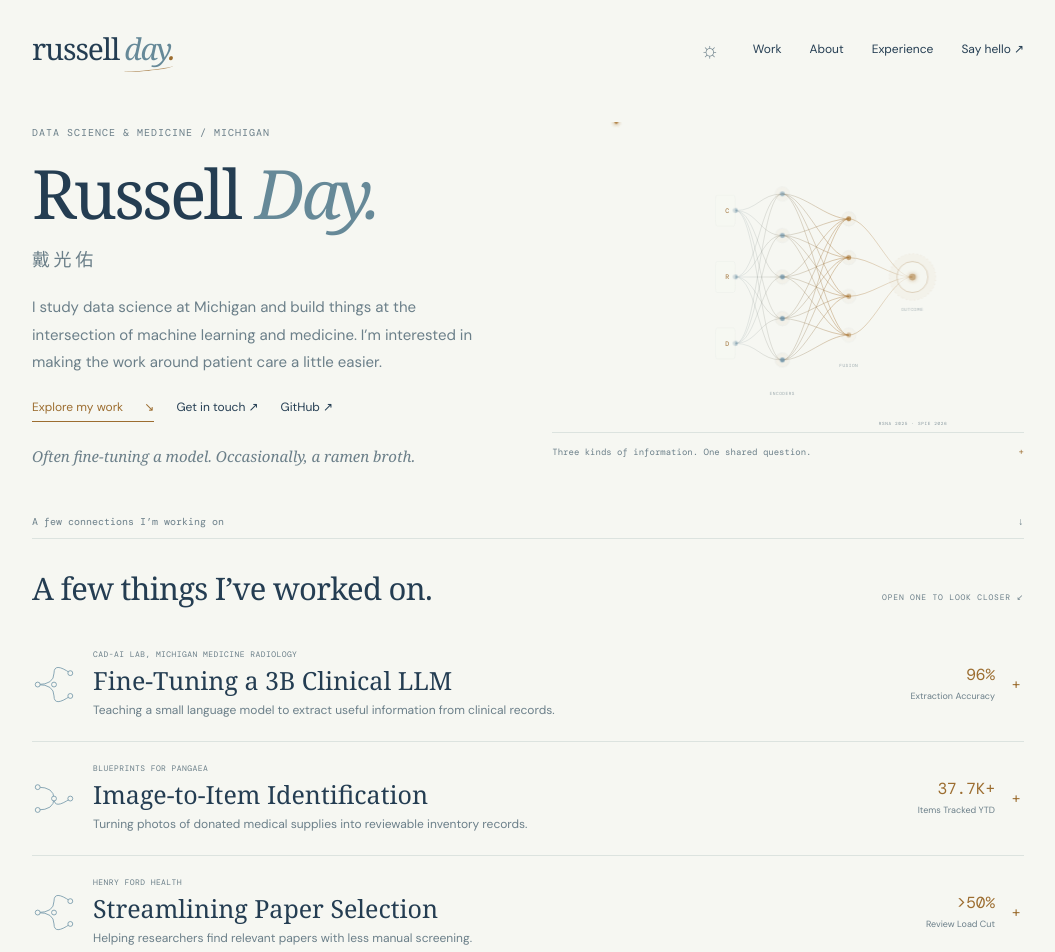
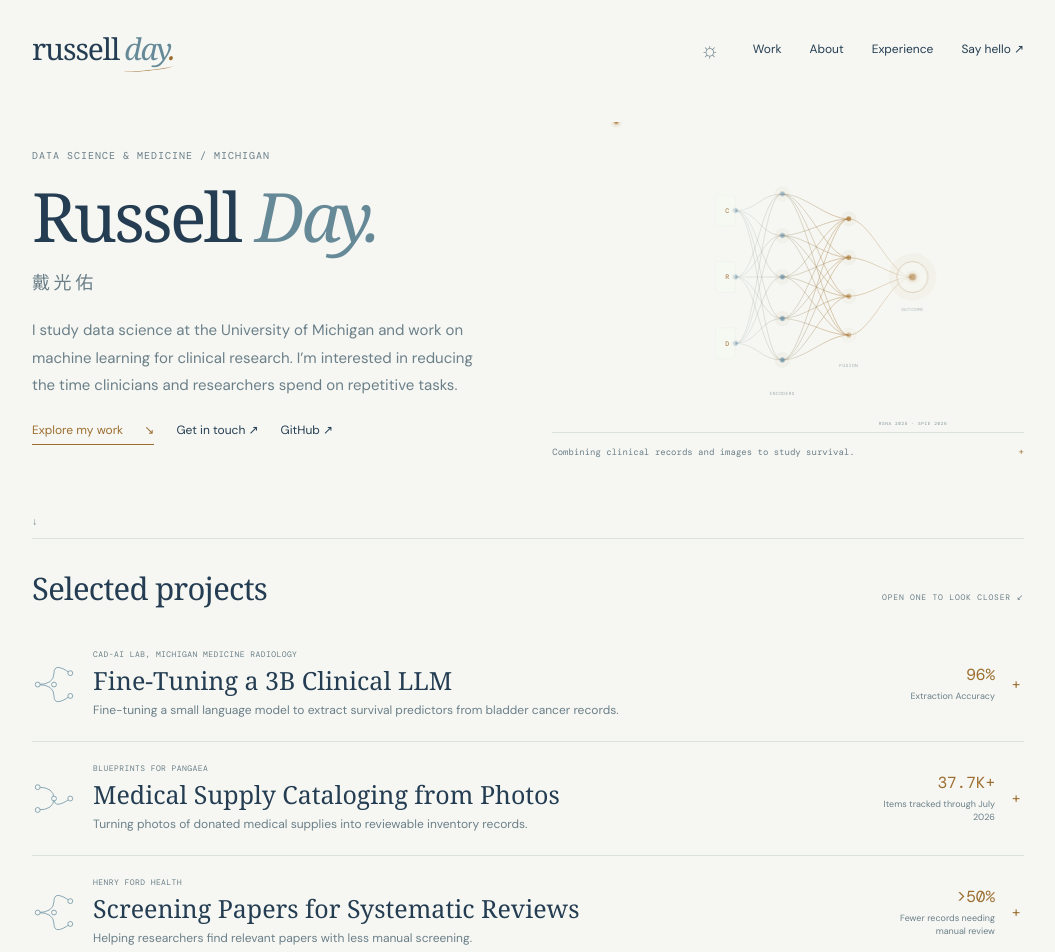
Before and after one commit to Russell-Day/russell-day.github.io, a React (Vite) app: page / in a window 1280 px wide. Shown: the top 952 px of the page, without its empty margins (112-1167 px from the left). Built offline with nearby package versions, Linux system fonts and the light colour scheme; a web font is replaced by a local one.

Commit message:
Plainer wording for experience and project lines (approved 2026-09-24)
Done with Claude Opus 5.5

```diff
--- a/src/components/DaylightContent.tsx
+++ b/src/components/DaylightContent.tsx
@@ -3,12 +3,11 @@ import type { Project, ExperienceItem } from './types';
 
 const featured = [0, 3, 1];
 const annotations: Record<string, string> = {
-  [projects[0].title]: 'The interesting part: testing how far a small model can go on a very specific task. The 96% figure is extraction accuracy in this study, not a general clinical accuracy claim.',
   [projects[3].title]: 'A photo is a much easier starting point than an empty spreadsheet. The workflow turns incoming donations into records that the team can review.',
   [projects[1].title]: 'The goal is less repetitive screening. Reviewers still get to inspect the decisions and resolve borderline papers.',
 };
 const shortDescriptions: Record<string, string> = {
-  [projects[0].title]: 'Teaching a small language model to extract useful information from clinical records.',
+  [projects[0].title]: 'Fine-tuning a small language model to extract survival predictors from bladder cancer records.',
   [projects[3].title]: 'Turning photos of donated medical supplies into reviewable inventory records.',
   [projects[1].title]: 'Helping researchers find relevant papers with less manual screening.',
 };
@@ -31,14 +30,14 @@ function ProjectEntry({ project, index }: { project: Project; index: number }) {
 }
 
 export function DaylightWork() {
-  return <section id="work" className="daylight-work"><div className="compact-section-heading"><h2>A few things I’ve worked on.</h2><span className="eyebrow">Open one to look closer ↙</span></div>
+  return <section id="work" className="daylight-work"><div className="compact-section-heading"><h2>Selected projects</h2><span className="eyebrow">Open one to look closer ↙</span></div>
     {featured.map((index, i) => <ProjectEntry key={projects[index].title} project={projects[index]} index={i} />)}
     <details className="work-archive"><summary>Four more projects <span aria-hidden="true">↗</span><span className="archive-preview">Medical imaging, inventory, pricing & population health</span></summary><div>{projects.filter((_, i) => !featured.includes(i)).map((project, i) => <ProjectEntry key={project.title} project={project} index={i} />)}</div></details>
   </section>;
 }
 
 export function DaylightAbout() {
-  return <section id="about" className="daylight-about"><div className="daylight-portrait"><img src={profileImage} alt="Russell Day" loading="lazy" /><span>Hi, I’m Russell.</span></div><div><span className="eyebrow">A little more about me</span><h2>There’s a person behind the models.</h2><p>I study Data Science at Michigan, with a minor in Business and a premedical focus. I’m interested in building tools that make clinicians’ work easier, so they can spend more time with their patients.</p><p>I also like figuring out what I can run on my own hardware. My helper is called <span className="personal-word">Tedi</span>.</p><details className="personal-footnote"><summary>Tedi? Teddy? <span aria-hidden="true">+</span></summary><p>Tedi is my helper. Teddy is my small, fluffy, very hyper dog. Ollie, my other dog, is much more composed.</p></details><p className="daylight-offline">Away from the keyboard: probably working on a ramen broth.</p></div></section>;
+  return <section id="about" className="daylight-about"><div className="daylight-portrait"><img src={profileImage} alt="Russell Day" loading="lazy" /><span>Hi, I’m Russell.</span></div><div><h2>A little about me.</h2><p>Alongside my data science major, I’m pursuing a minor in business and a premedical track.</p><p>I also like figuring out what I can run on my own hardware. I’m building <span className="personal-word">Tedi</span>, a personal assistant that helps me organize my schedule, email, and tasks.</p><details className="personal-footnote"><summary>Tedi? Teddy? <span aria-hidden="true">+</span></summary><p>Tedi is the assistant. Teddy is my small, fluffy, very hyper dog. Ollie, my other dog, is much more composed.</p></details><p className="daylight-offline">Away from the keyboard: probably working on a ramen broth.</p></div></section>;
 }
 
 function Role({ item }: { item: ExperienceItem }) {
--- a/src/components/NetworkStudy.tsx
+++ b/src/components/NetworkStudy.tsx
@@ -33,7 +33,7 @@ export default function NetworkStudy({ evening }: { evening: boolean }) {
   return <div ref={host} className={`network-study${open ? ' is-open' : ''}`}>
     <button className="network-study-trigger" aria-label="Explore the neural network" aria-expanded={open} aria-controls="network-study-note" onClick={() => setOpen(!open)}>
       <HeroNetwork theme={evening ? 'dark' : 'light'} colors={{ primary: evening ? '#e0c187' : '#aa7838', secondary: evening ? '#9bbccf' : '#6d91a6' }} />
-      <span className="network-study-hint">Three kinds of information. One shared question. <span aria-hidden="true">{open ? '−' : '+'}</span></span>
+      <span className="network-study-hint">Combining clinical records and images to study survival. <span aria-hidden="true">{open ? '−' : '+'}</span></span>
     </button>
     <div className="network-study-note" id="network-study-note" hidden={!open}>
       <p>A sketch of multimodal research: language features from clinical records, measurements from images, and features learned by a neural network, brought together for survival modeling.</p>
--- a/src/components/PersonalSite.tsx
+++ b/src/components/PersonalSite.tsx
@@ -28,17 +28,16 @@ export default function PersonalSite() {
             <div className="hero-writing">
               <div className="eyebrow hero-eyebrow">Data science & medicine / Michigan</div>
               <h1>Russell <em>Day.</em><span className="daylight-chinese">戴光佑</span></h1>
-              <p className="hero-intro">I study data science at Michigan and build things at the intersection of machine learning and medicine. I’m interested in making the work around patient care a little easier.</p>
+              <p className="hero-intro">I study data science at the University of Michigan and work on machine learning for clinical research. I’m interested in reducing the time clinicians and researchers spend on repetitive tasks.</p>
               <div className="hero-links">
                 <a href="#work">Explore my work <span>↘</span></a>
                 <a href="mailto:russday@umich.edu">Get in touch ↗</a>
                 <a href="https://github.com/Russell-Day" target="_blank" rel="noreferrer">GitHub ↗</a>
               </div>
-              <p className="hero-personal-note">Often fine-tuning a model. Occasionally, a ramen broth.</p>
             </div>
             <NetworkStudy evening={evening} />
           </section>
-          <div className="explore-divider"><span>A few connections I’m working on</span><span>↓</span></div>
+          <div className="explore-divider" aria-hidden="true"><span>↓</span></div>
           <DaylightWork />
           <DaylightAbout />
           <DaylightExperience />
--- a/src/config/projects.json
+++ b/src/config/projects.json
@@ -8,11 +8,11 @@
     "metric": "96%",
     "metricLabel": "Extraction Accuracy",
     "tags": ["clinical nlp", "lora", "conference", "podium presentation"],
-    "detailSummary": "This research tests whether a compact model can match a frontier-model baseline on a narrowly defined clinical extraction task and preserve the value of manually abstracted data for downstream survival prediction.",
+    "detailSummary": "This research compares a small language model with GPT-5.2 for extracting survival predictors from bladder cancer records after cystectomy.",
     "detailBullets": [
-      "Matched GPT-5.2 at 96% accuracy on the study's specific clinical information-extraction task using a 3B-parameter model.",
+      "The 3B-parameter model achieved 96% accuracy on the study’s clinical information-extraction task, matching GPT-5.2.",
       "Used LoRA fine-tuning to structure predictors from post-cystectomy bladder-cancer records.",
-      "Evaluated whether model-extracted predictors could retain the five-year survival-prediction performance obtained from manually extracted information."
+      "We also tested whether information extracted by the model supported five-year survival prediction as well as information extracted manually."
     ],
     "detailLinks": [
       {
@@ -32,13 +32,13 @@
     ]
   },
   {
-    "title": "Streamlining Paper Selection",
+    "title": "Screening Papers for Systematic Reviews",
     "org": "Henry Ford Health",
     "description": "Expanded an LLM-assisted literature-screening workflow to 3,200+ records, cutting the number requiring manual review by more than half.",
     "imageKey": "systematic_review",
     "link": "/docs/streamling_systematic_reviews_AAHS.pdf",
     "metric": ">50%",
-    "metricLabel": "Review Load Cut",
+    "metricLabel": "Fewer records needing manual review",
     "tags": ["systematic review", "llm pipeline", "conference", "manuscript in review"],
     "detailSummary": "This workflow uses LLMs for first-pass paper triage, reducing manual screening burden while keeping inclusion and exclusion decisions available for human review. An expanded evaluation is currently under review.",
     "detailBullets": [
@@ -81,13 +81,13 @@
     ]
   },
   {
-    "title": "Image-to-Item Identification",
+    "title": "Medical Supply Cataloging from Photos",
     "org": "Blueprints for Pangaea",
     "description": "Built an AI-assisted intake pipeline that identifies donated medical supplies from photos and converts shipping-box images into structured inventory records.",
     "imageKey": "bfp_vision",
     "link": "https://www.blueprintsforpangaea.org/",
     "metric": "37.7K+",
-    "metricLabel": "Items Tracked YTD",
+    "metricLabel": "Items tracked through July 2026",
     "tags": ["computer vision", "openai agent sdk", "python", "nonprofit"],
     "detailSummary": "Blueprints for Pangaea redistributes surplus medical supplies to communities with limited access. This system reduces repetitive cataloging by turning photos of incoming donations into standardized item records for chapter teams.",
     "detailBullets": [
--- a/src/config/site.json
+++ b/src/config/site.json
@@ -127,7 +127,7 @@
       "role": "Research Assistant",
       "org": "CAD-AI Lab, Michigan Medicine Radiology",
       "period": "Dec 2024 - Present",
-      "description": "Fine-tuning clinical LLMs and integrating multimodal data for bladder-cancer extraction and five-year survival modeling research."
+      "description": "Fine-tuning clinical LLMs to extract information from bladder cancer records and combining clinical and imaging data for five-year survival research."
     },
     {
       "role": "Research Assistant Volunteer",
@@ -145,7 +145,7 @@
       "role": "Machine Learning Intern",
       "org": "Trinity Health",
       "period": "Jan 2025 - Dec 2025",
-      "description": "Built ML and generative AI workflows for billing compliance and coding-risk analysis at scale across large primary-care revenue streams."
+      "description": "Built machine learning tools to flag potential billing and coding issues in primary care."
     },
     {
       "role": "Research Assistant",
@@ -157,7 +157,7 @@
       "role": "AI Automation Engineering Intern",
       "org": "Protera Health",
       "period": "May 2024 - Aug 2024",
-      "description": "Built Python-based GenAI automation and ETL workflows for high-precision data collection and lead intelligence pipelines."
+      "description": "Built Python workflows to collect and organize data for outreach."
     },
     {
       "role": "Data Analyst",
```
